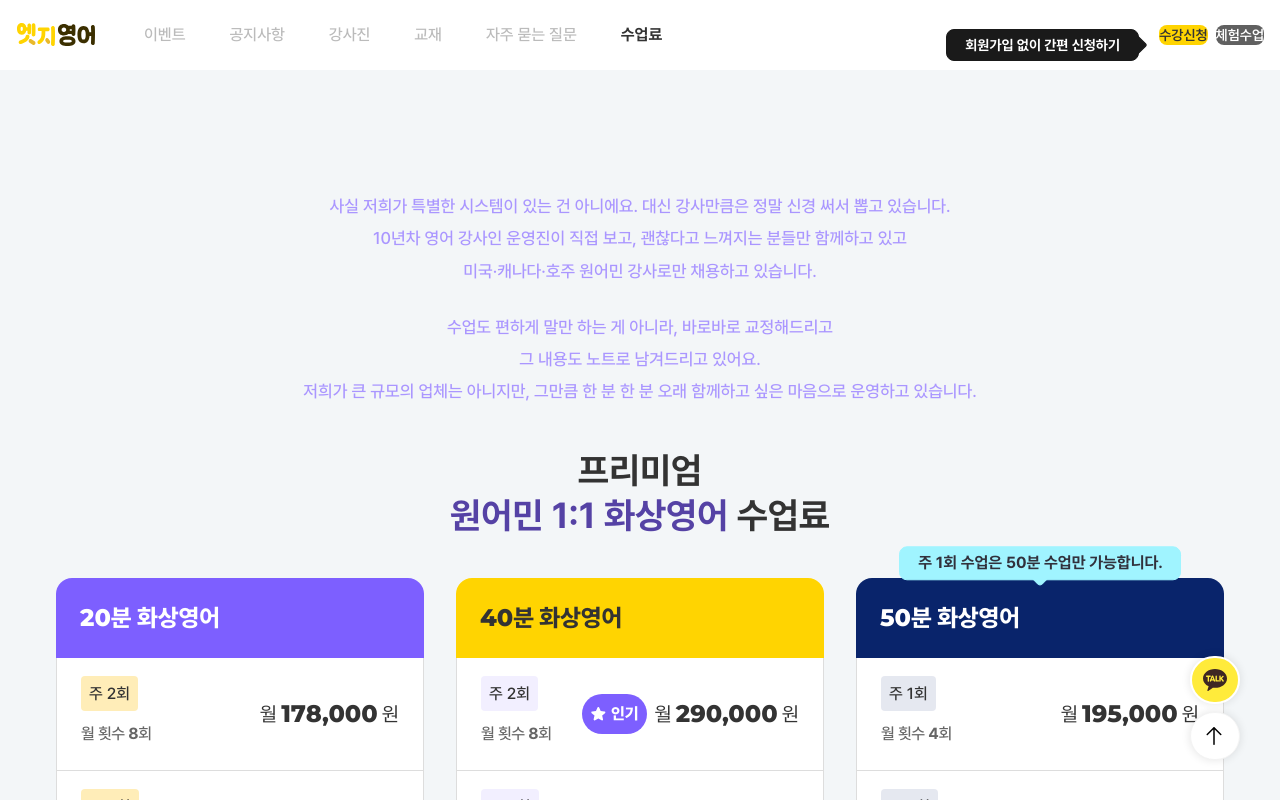
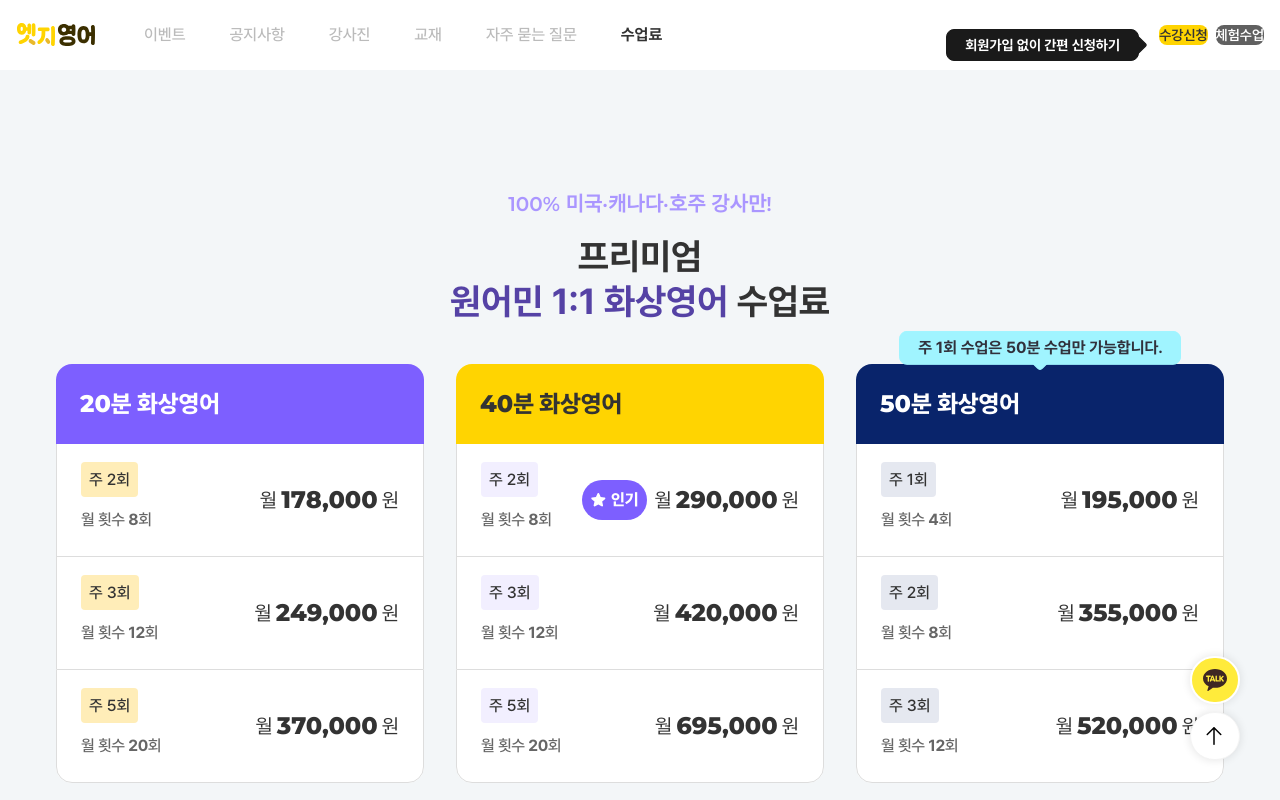
Before and after one commit to gandy818/edge-english, a Next.js app: page /price in a window 1280 px wide. Shown: the top 800 px of the page. Built offline with nearby package versions, Linux system fonts and the light colour scheme.

Commit message:
수강료페이지상단텍스트수정

```diff
--- a/src/app/price/page.tsx
+++ b/src/app/price/page.tsx
@@ -6,22 +6,11 @@ export default function PricePage() {
     <div className="bg-[#F3F6F8] py-[120px] max-md:py-[60px]">
       <div className="mx-auto flex max-w-[1200px] flex-col gap-10">
         {/* 타이틀 */}
-        <div className="text-center px-4">
-           <div className="mx-auto max-w-[820px]">
-          <p className="text-[17px] leading-[1.9] font-medium text-[#AA96FF] max-md:text-[15px] max-md:leading-[1.8]">
-        사실 저희가 특별한 시스템이 있는 건 아니에요. 대신 강사만큼은 정말 신경 써서 뽑고 있습니다.
-        <br />
-        10년차 영어 강사인 운영진이 직접 보고, 괜찮다고 느껴지는 분들만 함께하고 있고
-        <br />
-         미국·캐나다·호주 원어민 강사로만 채용하고 있습니다.
+      <div className="text-center">
+          <p className="font-montserrat text-xl font-semibold text-[#AA96FF] max-md:text-base">
+            100% 미국·캐나다·호주 강사만!
           </p>
-          <p className="mt-6 text-[17px] leading-[1.9] font-medium text-[#AA96FF] max-md:text-[15px] max-md:leading-[1.8]">
-         수업도 편하게 말만 하는 게 아니라, 바로바로 교정해드리고
-         <br />
-         그 내용도 노트로 남겨드리고 있어요.
-         <br />저희가 큰 규모의 업체는 아니지만, 그만큼 한 분 한 분 오래 함께하고 싶은 마음으로 운영하고 있습니다.
-          </p></div>
-          <h1 className="mt-10 text-4xl font-bold leading-tight max-md:mt-7 max-md:text-2xl">
+          <h1 className="mt-4 text-4xl font-bold leading-tight max-md:text-2xl">
             프리미엄 <br /> <span className="text-[#5542A5]">원어민 1:1 화상영어 </span>
             수업료
           </h1>
```
